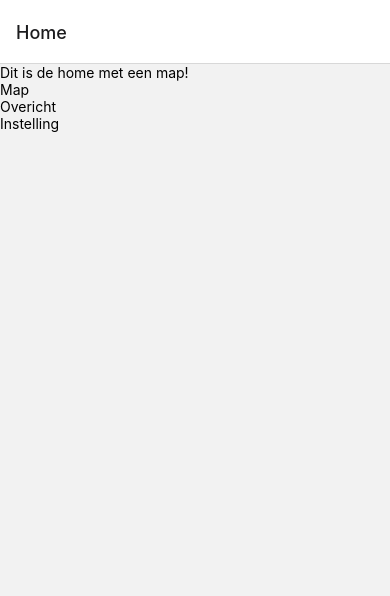
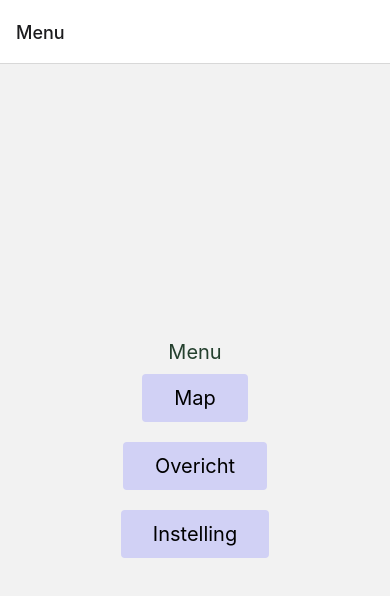
Before and after one commit to Anny-Xi/haarlemSpotACGN, a React Native app: screen /Menu in a window 390 px wide. Shown: the top 596 px of the page. Built offline with nearby package versions, Linux system fonts and the light colour scheme.

Commit message:
change theme works
finnally...

```diff
--- a/App.js
+++ b/App.js
@@ -1,27 +1,13 @@
 import * as React from 'react';
-import { NavigationContainer } from '@react-navigation/native';
-import { createNativeStackNavigator } from '@react-navigation/native-stack';
-// import { useColorScheme } from 'react-native';
-import { ThemeProvider } from '@react-navigation/native';
 
-import HomeScreen from './app/screens/HomeScreen';
-import CurrentLocation from './app/screens/MapScreen';
-import SettingScreen from './app/screens/SettingScreen';
+import NavigationStack from './app/screens/NavigationScreen';
+import { ThemeProvider } from './app/setting/ThemeContext';
 
-const Stack = createNativeStackNavigator();
 
 export default function App() {
-  // const scheme = useColorScheme();
   return (
     <ThemeProvider>
-      <NavigationContainer>
-        <Stack.Navigator initialRouteName='Home'>
-          <Stack.Screen name="Home" component={HomeScreen} />
-          <Stack.Screen name="Map" component={CurrentLocation} />
-          {/* <Stack.Screen name="Overview" component={CurrentLocation} /> */}
-          <Stack.Screen name="Setting" component={SettingScreen} />
-        </Stack.Navigator>
-      </NavigationContainer>
+      <NavigationStack/>
     </ThemeProvider>
   );
 }
--- a/app/component/Button.js
+++ /dev/null
@@ -1 +0,0 @@
-import { StyleSheet, TouchableOpacity } from 'react-native';
--- a/app/screens/HomeScreen.js
+++ /dev/null
@@ -1,46 +0,0 @@
-import { useNavigation } from '@react-navigation/native';
-import { StyleSheet, Text, View, TouchableOpacity } from 'react-native';
-import { useContext } from 'react';
-// import { ThemeContext } from '../setting/ThemeContext'; // Ensure this path is correct
-
-export default function HomeScreen() {
-
-  const navigation = useNavigation();
-
-  return (
-    <View >
-      <Text>
-        Dit is de home met een map!
-      </Text>
-      <TouchableOpacity onPress={() => navigation.navigate('Map')}>
-        <Text>Map</Text>
-      </TouchableOpacity>
-      <TouchableOpacity onPress={() => navigation.navigate('Map')}>
-        <Text>Overicht</Text>
-      </TouchableOpacity>
-      <TouchableOpacity onPress={() => navigation.navigate('Setting')}>
-        <Text>Instelling</Text>
-      </TouchableOpacity>
-    </View>
-  );
-}
-
-const styles = StyleSheet.create({
-  container: {
-    flex: 1,
-    justifyContent: 'center',
-    alignItems: 'center',
-  },
-  lightContainer: {
-    backgroundColor: '#d0d0c0',
-  },
-  darkContainer: {
-    backgroundColor: '#242c40',
-  },
-  lightThemeText: {
-    color: '#242c40',
-  },
-  darkThemeText: {
-    color: '#d0d0c0',
-  },
-});
--- a/app/screens/MapScreen.js
+++ b/app/screens/MapScreen.js
@@ -6,7 +6,7 @@ import * as Location from 'expo-location';
 
 import { LoadLocationMarkerData } from '../list/ListHotspots';
 
-export default function CurrentLocation() {
+export default function MapScreen() {
 
   const [location, setLocation] = useState(null);//location data
   const [errorMsg, setErrorMsg] = useState(null);// error message
--- /dev/null
+++ b/app/screens/NavigationScreen.js
@@ -0,0 +1,61 @@
+import * as React from 'react';
+import { useContext } from 'react';
+// import { useNavigation } from '@react-navigation/native';
+import { createNativeStackNavigator } from '@react-navigation/native-stack';
+import { StyleSheet, Text, View, Pressable } from 'react-native';
+
+import { ThemeContext } from '../setting/ThemeContext';
+//ThemeProvider
+import { DarkTheme, DefaultTheme, NavigationContainer } from "@react-navigation/native";
+
+import MapScreen from './MapScreen';
+import SettingScreen from './SettingScreen';
+
+import { styles } from '../style/Styling';
+
+
+
+const Stack = createNativeStackNavigator();
+
+function NavigationScreen({ navigation }) {
+
+  const { isDarkMode } = useContext(ThemeContext);
+
+  const themeTextStyle = isDarkMode ? styles.darkThemeText : styles.lightThemeText;
+  const themeContainerStyle = isDarkMode ? styles.darkContainer : styles.lightContainer;
+  const themeButtonStyle = isDarkMode ? styles.darkThemeButton : styles.lightThemeButton;
+
+  return (
+    <View style={[styles.container, isDarkMode && styles.darkContainer]}>
+      <Text style={[styles.text, themeTextStyle]}>Menu</Text>
+      <Pressable onPress={() => navigation.navigate('Map')}
+        style={[styles.navButton, themeButtonStyle ]}
+      >
+        <Text style={[styles.text, isDarkMode && styles.darkThemeText]}>Map</Text>
+      </Pressable>
+      <Pressable onPress={() => navigation.navigate('Map')}
+        style={[styles.navButton, themeButtonStyle ]}
+      >
+        <Text style={[styles.text, isDarkMode && styles.darkThemeText]}>Overicht</Text>
+      </Pressable>
+      <Pressable onPress={() => navigation.navigate('Setting')}
+        style={[styles.navButton, themeButtonStyle ]}
+      >
+        <Text style={[styles.text, isDarkMode && styles.darkThemeText]}>Instelling</Text>
+      </Pressable>
+    </View>
+  );
+}
+
+export default function NavigationStack() {
+  const { isDarkMode } = useContext(ThemeContext);
+  return (
+    <NavigationContainer theme={isDarkMode ? DarkTheme : DefaultTheme}>
+      <Stack.Navigator initialRouteName="Menu">
+        <Stack.Screen name="Menu" component={NavigationScreen} />
+        <Stack.Screen name="Map" component={MapScreen} />
+        <Stack.Screen name="Setting" component={SettingScreen} />
+      </Stack.Navigator>
+    </NavigationContainer>
+  );
+}
--- a/app/screens/SettingScreen.js
+++ b/app/screens/SettingScreen.js
@@ -1,19 +1,24 @@
 import React, { useContext } from 'react';
-import { Text, StyleSheet, View, Button } from 'react-native';
+import { Text, StyleSheet, View, Button, Pressable } from 'react-native';
 import { StatusBar } from 'expo-status-bar';
 import { ThemeContext } from '../setting/ThemeContext';
 
-export default function Settings() {
+export default function SettingScreen() {
     const { isDarkMode, toggleTheme } = useContext(ThemeContext);
 
     const themeTextStyle = isDarkMode ? styles.darkThemeText : styles.lightThemeText;
     const themeContainerStyle = isDarkMode ? styles.darkContainer : styles.lightContainer;
+    const themeButton = isDarkMode ? styles.darkThemeButton : styles.lightThemeButton;
 
     return (
         // button to toggle dark and light mode:
         <View style={[styles.container, themeContainerStyle]}>
-            <Text style={[styles.text, themeTextStyle]}>Color scheme: {isDarkMode ? 'dark' : 'light'}</Text>
-            <Button title="Toggle Theme" onPress={toggleTheme} />
+            <Text style={[styles.text, themeTextStyle]}>Mode: {isDarkMode ? 'dark' : 'light'}</Text>
+            <Pressable onPress={toggleTheme}
+            style={[styles.navButton, themeButton ]}
+            >
+                <Text style={[styles.text, themeTextStyle]}>Mode veranderen</Text>
+            </Pressable>
             <StatusBar style={isDarkMode ? 'light' : 'dark'} />
         </View>
     );
@@ -32,7 +37,7 @@ const styles = StyleSheet.create({
         backgroundColor: '#d0d0c0',
     },
     darkContainer: {
-        backgroundColor: '#242c40',
+        backgroundColor: '#4C1515',
     },
     lightThemeText: {
         color: '#242c40',
@@ -40,4 +45,19 @@ const styles = StyleSheet.create({
     darkThemeText: {
         color: '#d0d0c0',
     },
+    navButton: {
+        alignItems: 'center',
+        justifyContent: 'center',
+        margin: 10,
+        paddingVertical: 12,
+        paddingHorizontal: 32,
+        borderRadius: 4,
+        elevation: 3,
+    },
+    lightThemeButton: {
+        backgroundColor: '#d1d1f5'
+    },
+    darkThemeButton: {
+        backgroundColor: '#6F6F27'
+    },
 });
--- a/app/setting/ThemeContext.js
+++ b/app/setting/ThemeContext.js
@@ -2,7 +2,7 @@ import React, { createContext, useState, useEffect } from 'react';
 import AsyncStorage from '@react-native-async-storage/async-storage';
 
 export const ThemeContext = createContext();
-// this is where the whole dark mode locally turns on
+
 export const ThemeProvider = ({ children }) => {
     const [isDarkMode, setIsDarkMode] = useState(false);
 
--- /dev/null
+++ b/app/style/Styling.js
@@ -0,0 +1,43 @@
+import { StyleSheet } from 'react-native';
+
+
+
+const styles = StyleSheet.create({
+    navButton: {
+      alignItems: 'center',
+      justifyContent: 'center',
+      margin: 10,
+      paddingVertical: 12,
+      paddingHorizontal: 32,
+      borderRadius: 4,
+      elevation: 3,
+    },
+    lightThemeButton: {
+      backgroundColor: '#d1d1f5'
+    },
+    darkThemeButton: {
+      backgroundColor: '#6F6F27'
+    },
+    container: {
+      flex: 1,
+      alignItems: 'center',
+      justifyContent: 'center',
+    },
+    text: {
+      fontSize: 20,
+    },
+    lightContainer: {
+      backgroundColor: '#d0d0c0',
+    },
+    darkContainer: {
+      backgroundColor: '#4C1515',
+    },
+    lightThemeText: {
+      color: '#24402E',
+    },
+    darkThemeText: {
+      color: '#F5F5D1',
+    },
+  });
+
+export { styles }
```
Also changed, not shown: package.json (+4 -3 lines), 1 other file (tests, documents, lock files or other folders).
